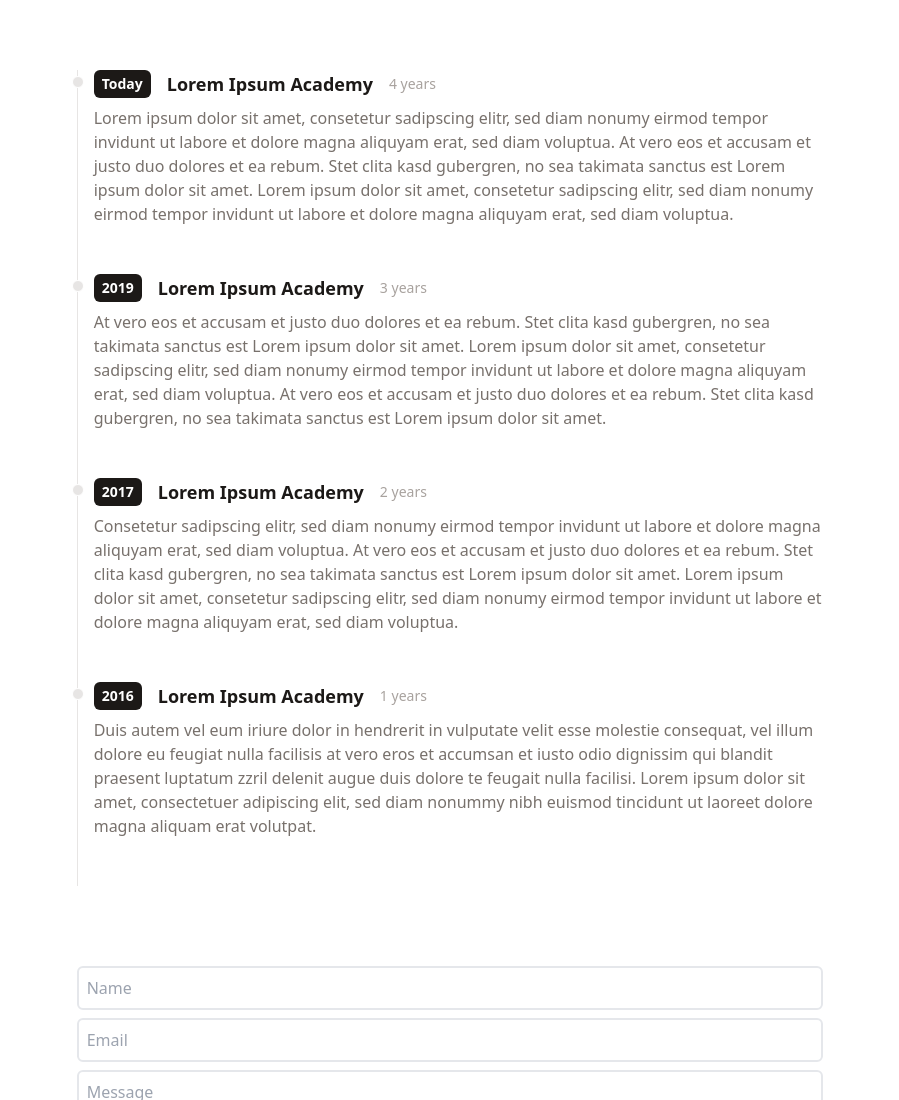
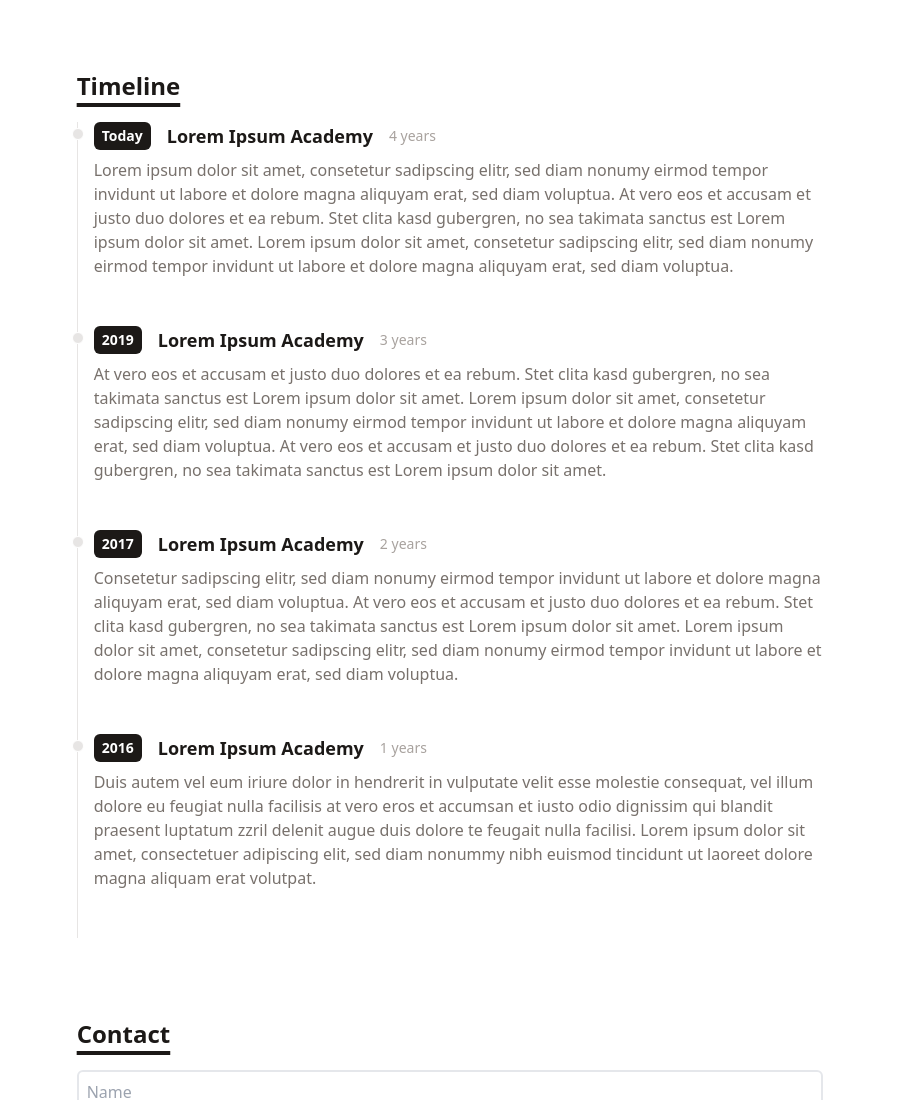
Before and after one commit to TolgaBastuerk/minimal-dev-portfolio, a React (Vite) app: page / in a window 1280 px wide. Shown: the part 722-1822 px from the top of the page, without its empty margins (190-1089 px from the left). Built offline with nearby package versions, Linux system fonts and the light colour scheme.

Commit message:
Added Title component and titles to Timeline and Contact

```diff
--- a/src/components/Contact.jsx
+++ b/src/components/Contact.jsx
@@ -1,4 +1,5 @@
 import React from "react";
+import Title from "./Title";
 
 const Contact = () => {
   return (
@@ -9,6 +10,7 @@ const Contact = () => {
           method="POST"
           className="flex flex-col w-ful md:w-7/12"
         >
+          <Title>Contact</Title>
           <input
             type="text"
             name="name"
--- a/src/components/Timeline.jsx
+++ b/src/components/Timeline.jsx
@@ -1,11 +1,13 @@
 import React from "react";
 import data from "../data/TimelineData";
 import TimelineItem from "./TimelineItem";
+import Title from "./Title";
 
 const Timeline = () => {
   return (
     <div className="flex flex-col md:flex-row justify-center my-20">
       <div className="w-full md:w-7/12">
+        <Title>Timeline</Title>
         {data.map((item) => (
           <TimelineItem
             year={item.year}
--- /dev/null
+++ b/src/components/Title.jsx
@@ -0,0 +1,14 @@
+import React from "react";
+
+const Title = ({ children, id }) => {
+  return (
+    <h1
+      id={id && id}
+      className="text-2xl font-bold underline underline-offset-8 decoration-4 mb-5 text-stone-900"
+    >
+      {children}
+    </h1>
+  );
+};
+
+export default Title;
```
